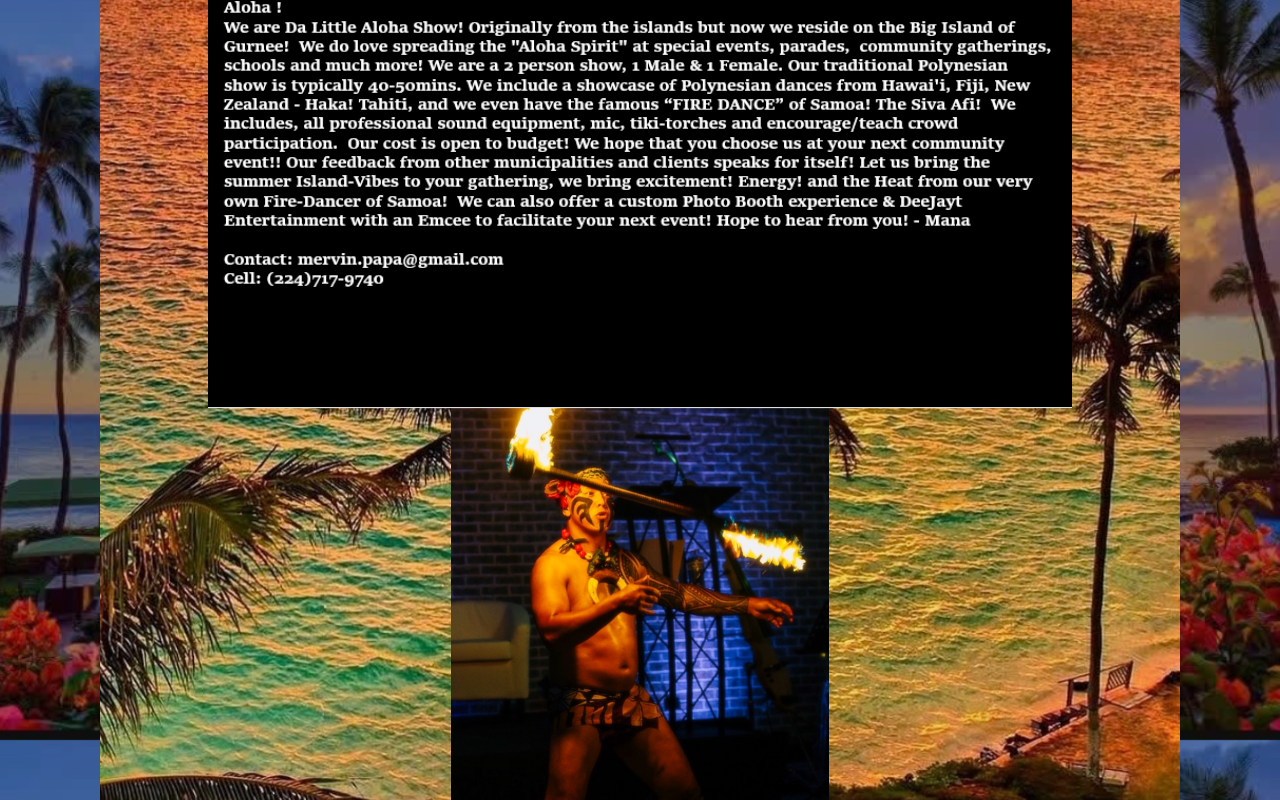
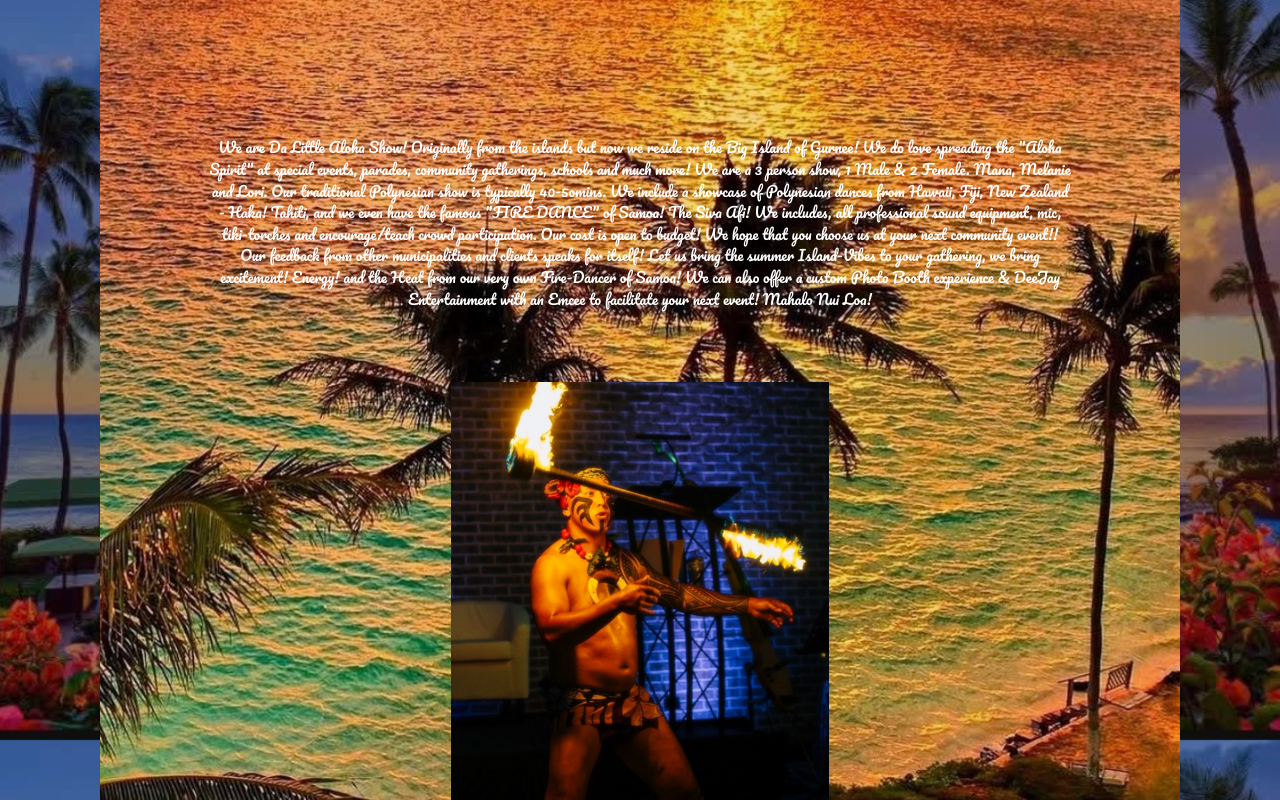
Before and after one commit to JohnPlamoottil/Da-Little-Aloha-Show-Merv-, a React (Vite) app in the folder web/: page /about-us in a window 1280 px wide. Shown: the part 860-1660 px from the top of the page. Built offline with nearby package versions, Linux system fonts and the light colour scheme.

Commit message:
remove the text from image and create p tag to manually text in the description

```diff
--- a/web/src/pages/AboutUs.jsx
+++ b/web/src/pages/AboutUs.jsx
@@ -42,6 +42,33 @@ function AboutUs() {
               zIndex: 10,
             }}
           />
+          <p
+            style={{
+              position: "absolute",
+              top: "38%",
+              left: "50%",
+              transform: "translateX(-50%)",
+              width: "80%",
+              zIndex: 9,
+            }}
+          >
+            We are Da Little Aloha Show! Originally from the islands but now we
+            reside on the Big Island of Gurnee! We do love spreading the "Aloha
+            Spirit" at special events, parades, community gatherings, schools
+            and much more! We are a 3 person show, 1 Male & 2 Female. Mana,
+            Melanie and Lori. Our traditional Polynesian show is typically
+            40-5omins. We include a showcase of Polynesian dances from Hawaii,
+            Fiji, New Zealand - Haka! Tahiti, and we even have the famous "FIRE
+            DANCE" of Samoa! The Siva Afi! We includes, all professional sound
+            equipment, mic, tiki-torches and encourage/teach crowd
+            participation. Our cost is open to budget! We hope that you choose
+            us at your next community event!! Our feedback from other
+            municipalities and clients speaks for itself! Let us bring the
+            summer Island-Vibes to your gathering, we bring excitement! Energy!
+            and the Heat from our very own Fire-Dancer of Samoa! We can also
+            offer a custom Photo Booth experience & DeeJay Entertainment with an
+            Emcee to facilitate your next event! Mahalo Nui Loa!
+          </p>
           <img
             src={mervActionPose}
             alt="Merv action pose"
@@ -53,7 +80,7 @@ function AboutUs() {
               transform: "translateX(-50%)",
               width: "35%",
               maxWidth: "900px",
-              zIndex: 9,
+              zIndex: 8,
             }}
           />
         </div>
```
Also changed, not shown: web/src/assets/Aloha poster 1.png, 1 other file (tests, documents, lock files or other folders).
